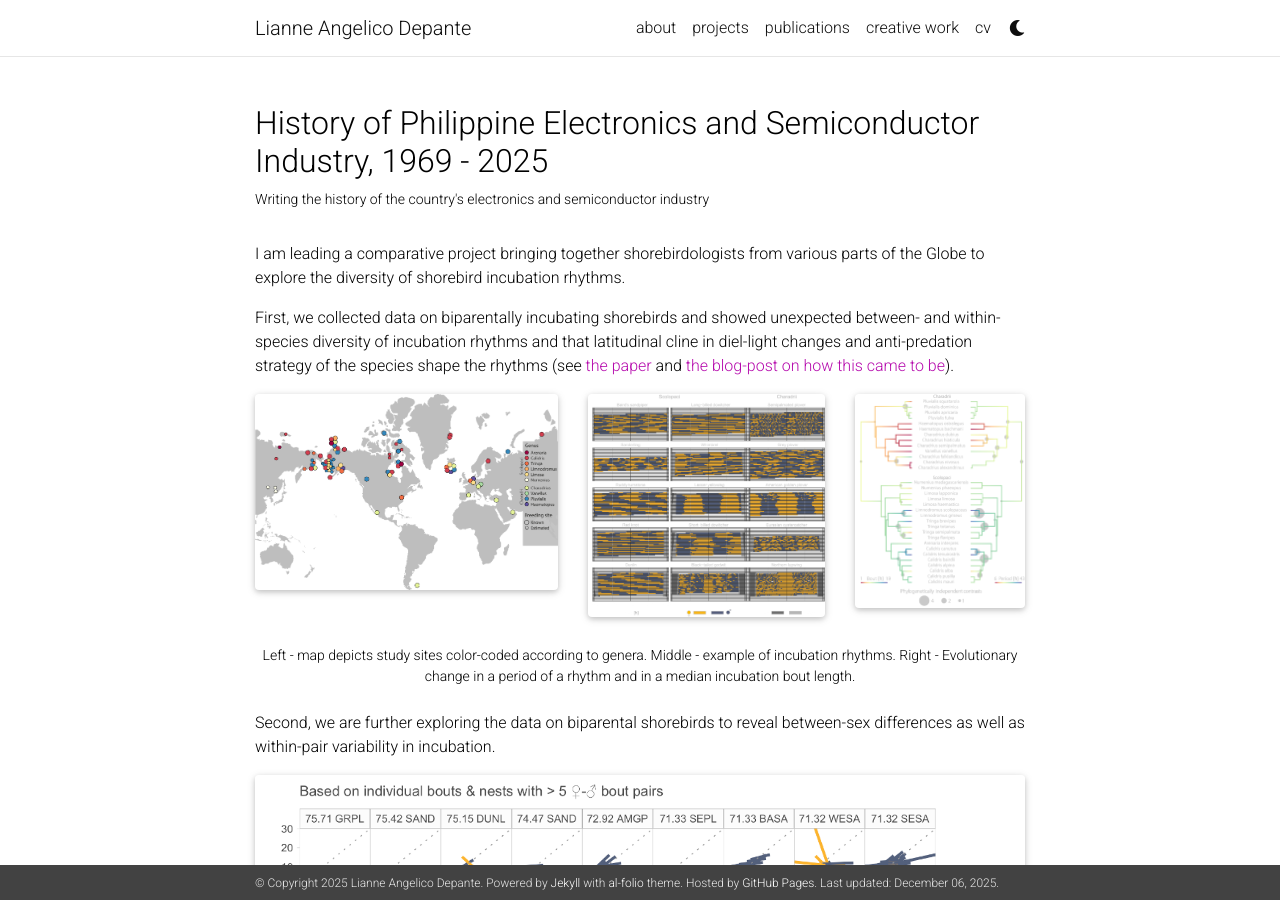
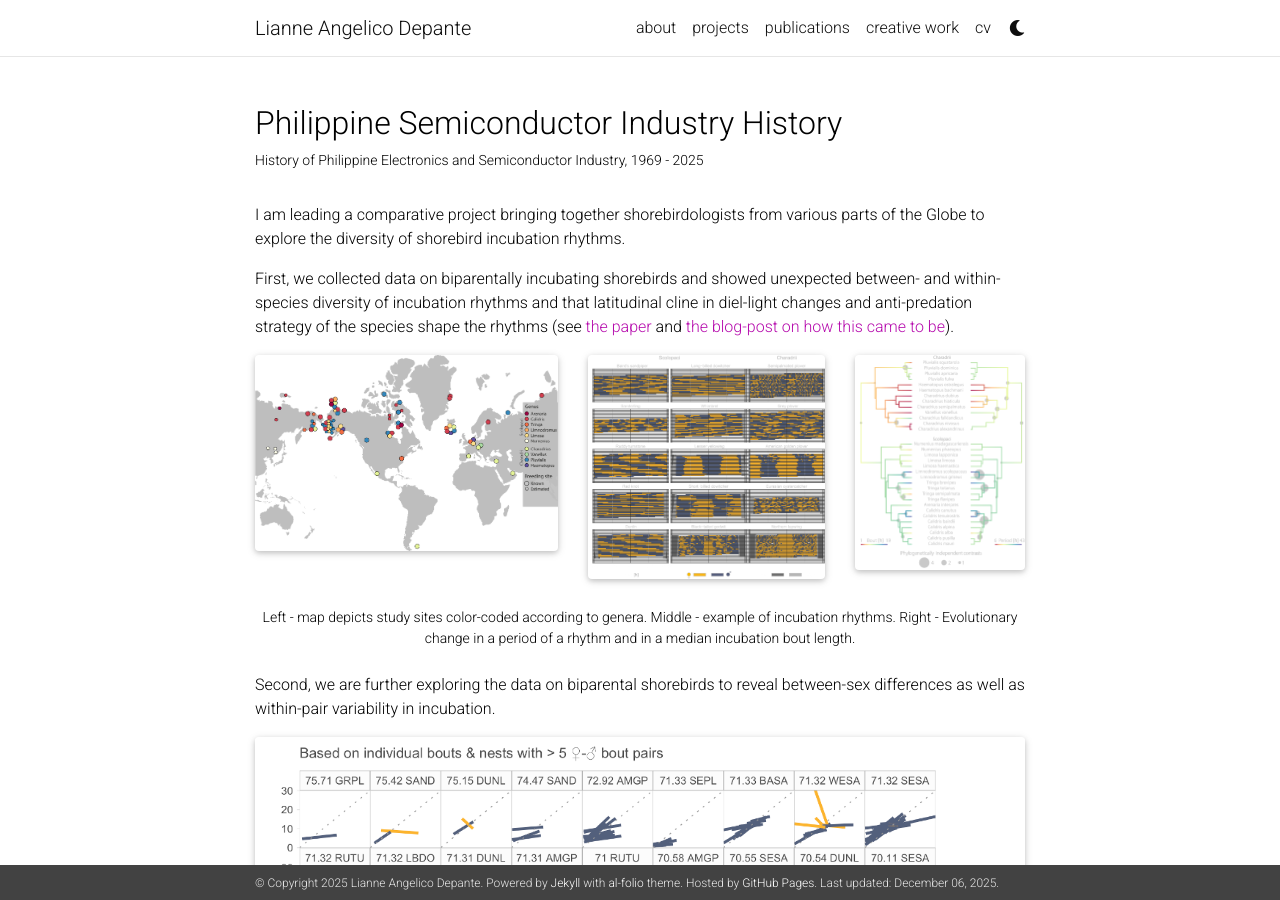
Before and after one commit to liannedepante/liannedepante.github.io, a Jekyll site: the page built from _projects/01_shorebird_incubation.md, in a window 1280 px wide and 900 px high. Built offline with Jekyll 4.4.1, drawn with Linux system fonts in a browser that asks for light colours; full-size pictures stand in for the smaller copies a plugin makes; comment, search, counter and statistics services are not loaded; a style sheet for code colours, icons or effects is not loaded.

Commit message:
Update 01_shorebird_incubation.md

```diff
--- a/_projects/01_shorebird_incubation.md
+++ b/_projects/01_shorebird_incubation.md
@@ -1,10 +1,10 @@
 ---
 layout: page
-title: History of Philippine Electronics and Semiconductor Industry, 1969 - 2025
-description: Writing the history of the country's electronics and semiconductor industry
+title: Philippine Semiconductor Industry History
+description: History of Philippine Electronics and Semiconductor Industry, 1969 - 2025
 img: assets/img/sesa_inc.jpg
 importance: 1
-category: political economy of development
+category: political economy
 ---
 
 I am leading a comparative project bringing together shorebirdologists from various parts of the Globe to explore the diversity of shorebird incubation rhythms.
```
